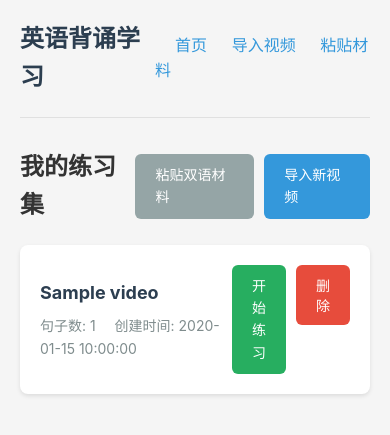
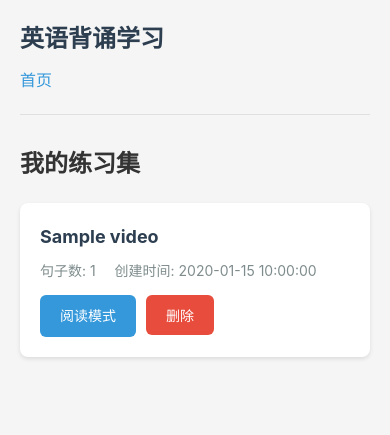
Before and after one commit to PYJJJ-006/english-learning-app, a Flask app: page / in a window 390 px wide. Shown: the top 435 px of the page. Run offline with Flask 3, Linux system fonts and the light colour scheme; tables that the repository leaves empty hold one stand-in row (values such as "Sample post").

Commit message:
Update mobile web flow and docs

```diff
--- a/app.py
+++ b/app.py
@@ -1,3 +1,8 @@
+"""
+文件名: app.py
+描述: Flask 应用路由与 API，支撑练习流程与数据管理。
+作用: 提供页面渲染、句子接口与导入处理入口。
+"""
 import os
 import json
 import sqlite3
@@ -51,6 +56,9 @@ def paste_page():
 
 @app.route('/api/import', methods=['POST'])
 def start_import():
+    if os.environ.get('VERCEL') == '1':
+        return jsonify({'error': '云端暂不支持直接导入B站视频，请先在本地导入后再在手机端练习，或使用“粘贴材料”功能'}), 503
+
     data = request.get_json()
     video_url = data.get('url', '').strip()
 
@@ -170,6 +178,24 @@ def practice(video_id):
 
     return render_template('practice.html', video=video, sentences=sentences)
 
+@app.route('/mobile/reading/<video_id>')
+# 渲染移动端阅读模式页面壳，数据由前端异步获取
+def mobile_reading(video_id):
+    video_dir = os.path.join(app.config['VIDEOS_DIR'], video_id)
+    if not os.path.exists(video_dir):
+        return redirect(url_for('index'))
+
+    conn = sqlite3.connect(app.config['DATABASE_PATH'])
+    conn.row_factory = sqlite3.Row
+    c = conn.cursor()
+    video = c.execute('SELECT * FROM videos WHERE id = ?', (video_id,)).fetchone()
+    conn.close()
+
+    if not video:
+        return redirect(url_for('index'))
+
+    return render_template('mobile_reading.html', video=video)
+
 def parse_bilingual(content):
     lines = content.strip().split('\n')
     sentences = []
--- a/requirements.txt
+++ b/requirements.txt
@@ -1,5 +1,2 @@
 Flask==3.0.0
-yt-dlp==2024.12.23
-faster-whisper==1.1.0
-volcengine-python-sdk[ark]>=5.0.0
 python-dotenv==1.0.0
--- a/static/css/style.css
+++ b/static/css/style.css
@@ -1,3 +1,8 @@
+/*
+文件名: style.css
+描述: 全站基础样式与移动端阅读模式样式定义。
+作用: 统一页面视觉风格并提供移动端适配规则。
+*/
 * {
     margin: 0;
     padding: 0;
@@ -378,3 +383,58 @@ nav a:hover {
     min-width: 60px;
     text-align: center;
 }
+
+.reading-page {
+    background: white;
+    border-radius: 8px;
+    padding: 30px;
+}
+
+.reading-container {
+    max-width: 700px;
+    margin: 0 auto;
+}
+
+.reading-actions {
+    justify-content: center;
+    margin-bottom: 20px;
+}
+
+.mobile-only {
+    display: none;
+}
+
+/* 移动端响应式规则，用于隐藏桌面操作与优化布局 */
+@media (max-width: 768px) {
+    /* 隐藏导入与默写输入相关区域，突出阅读模式 */
+    .mobile-hide {
+        display: none !important;
+    }
+
+    .mobile-only {
+        display: inline-flex;
+    }
+
+    header {
+        flex-direction: column;
+        align-items: flex-start;
+        gap: 10px;
+    }
+
+    nav a {
+        margin-left: 0;
+        margin-right: 12px;
+    }
+
+    .video-card {
+        flex-direction: column;
+        align-items: flex-start;
+        gap: 12px;
+    }
+
+    .practice-header {
+        flex-direction: column;
+        align-items: flex-start;
+        gap: 10px;
+    }
+}
--- a/templates/base.html
+++ b/templates/base.html
@@ -1,3 +1,8 @@
+<!--
+文件名: base.html
+描述: 基础布局模板，提供全站标题栏与内容插槽。
+作用: 统一页面结构与导航入口。
+-->
 <!DOCTYPE html>
 <html lang="zh-CN">
 <head>
@@ -12,8 +17,8 @@
             <h1>英语背诵学习</h1>
             <nav>
                 <a href="{{ url_for('index') }}">首页</a>
-                <a href="{{ url_for('import_page') }}">导入视频</a>
-                <a href="{{ url_for('paste_page') }}">粘贴材料</a>
+                <a href="{{ url_for('import_page') }}" class="mobile-hide">导入视频</a>
+                <a href="{{ url_for('paste_page') }}" class="mobile-hide">粘贴材料</a>
             </nav>
         </header>
 
--- a/templates/index.html
+++ b/templates/index.html
@@ -1,11 +1,16 @@
+<!--
+文件名: index.html
+描述: 练习集列表页，包含桌面操作入口与移动端阅读入口。
+作用: 作为课程列表页并分流到桌面/移动入口。
+-->
 {% extends "base.html" %}
 
 {% block content %}
 <div class="page-header">
     <h2>我的练习集</h2>
     <div class="video-actions">
-        <a href="{{ url_for('paste_page') }}" class="btn btn-secondary">粘贴双语材料</a>
-        <a href="{{ url_for('import_page') }}" class="btn btn-primary">导入新视频</a>
+        <a href="{{ url_for('paste_page') }}" class="btn btn-secondary mobile-hide">粘贴双语材料</a>
+        <a href="{{ url_for('import_page') }}" class="btn btn-primary mobile-hide">导入新视频</a>
     </div>
 </div>
 
@@ -21,7 +26,8 @@
             </p>
         </div>
         <div class="video-actions">
-            <a href="{{ url_for('practice', video_id=video['id']) }}" class="btn btn-success">开始练习</a>
+            <a href="{{ url_for('practice', video_id=video['id']) }}" class="btn btn-success mobile-hide">开始练习</a>
+            <a href="{{ url_for('mobile_reading', video_id=video['id']) }}" class="btn btn-primary mobile-only">阅读模式</a>
             <form action="{{ url_for('delete_video', video_id=video['id']) }}" method="post" style="display:inline;">
                 <button type="submit" class="btn btn-danger" onclick="return confirm('确定要删除吗？')">删除</button>
             </form>
@@ -32,7 +38,7 @@
 {% else %}
 <div class="empty-state">
     <p>还没有导入任何视频</p>
-    <a href="{{ url_for('import_page') }}" class="btn btn-primary">导入第一个视频</a>
+    <a href="{{ url_for('import_page') }}" class="btn btn-primary mobile-hide">导入第一个视频</a>
 </div>
 {% endif %}
 {% endblock %}
```
Also changed, not shown: TASKS.md (added, +2 -0 lines), templates/mobile_reading.html (added, +105 -0 lines), templates/practice.html (+21 -1 lines), README.md, vercel.json (added), 1 other file.
